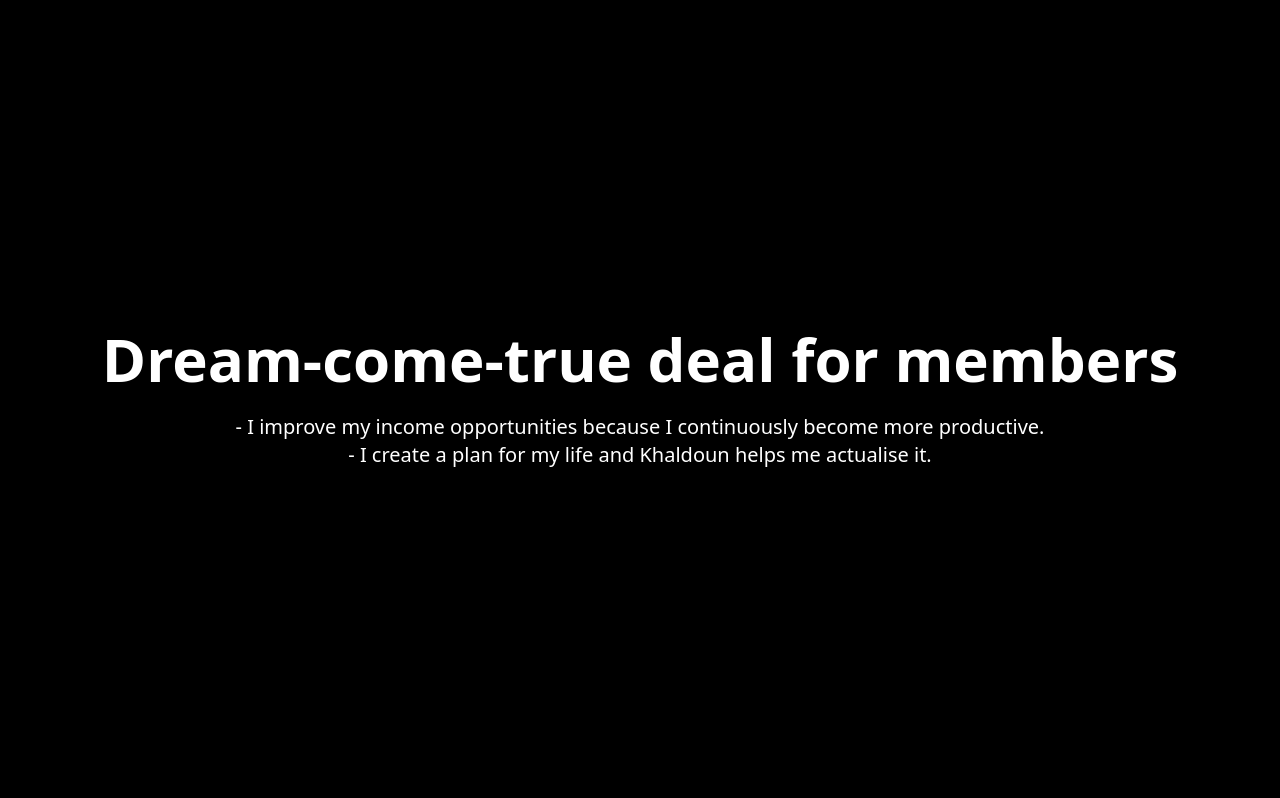
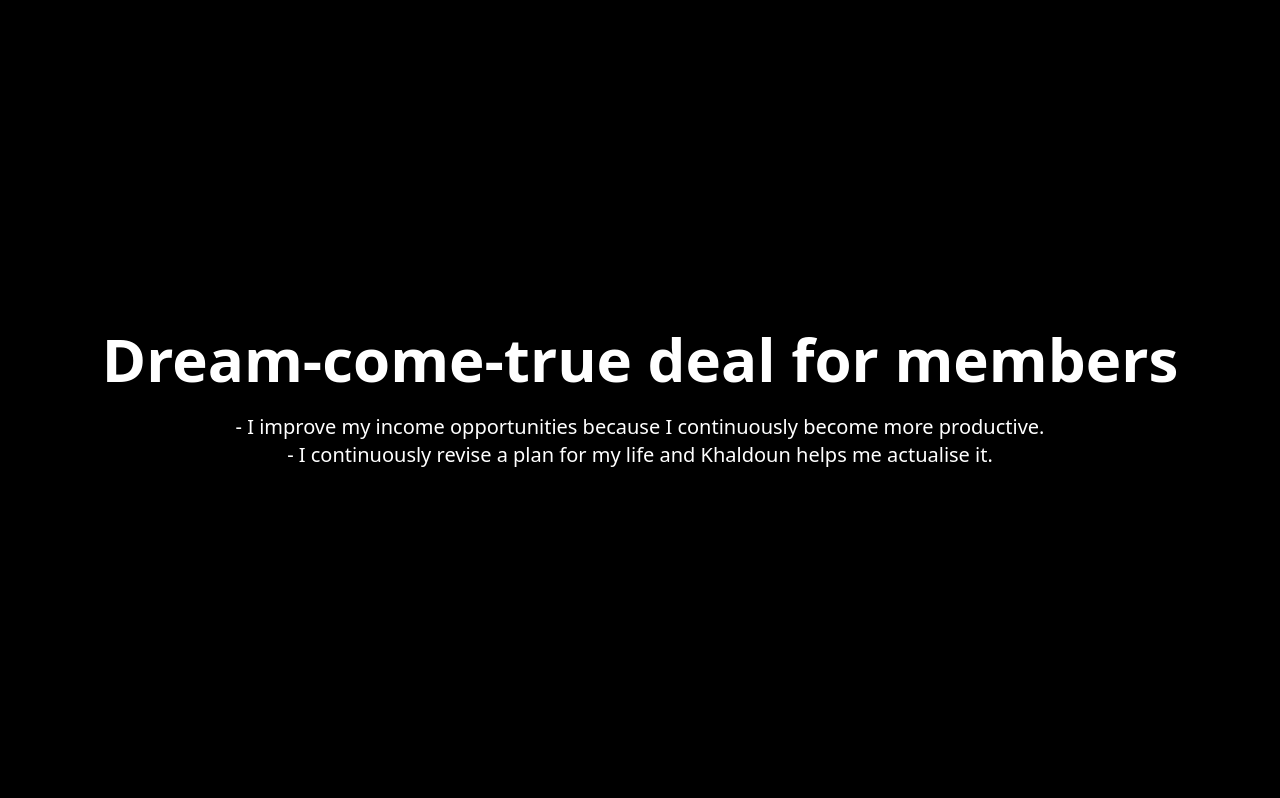
Before and after one commit to khaldoun-xyz/khaldoun, a Django app: page / in a window 1280 px wide. Shown: the part 801-1599 px from the top of the page. Run offline with Django 5.2, Linux system fonts and the light colour scheme.

Commit message:
update dream-come-true deal

```diff
--- a/src/templates/index.html
+++ b/src/templates/index.html
@@ -31,7 +31,7 @@
             <h1 class="text-6xl md:text-10xl font-bold">Dream-come-true deal for members</h1>
             <ul class="list-group text-lg md:text-xl mt-6">
                 <li class="list-group-item" style="background-color: black;">- I improve my income opportunities because I continuously become more productive.</li>
-                <li class="list-group-item" style="background-color: black;">- I create a plan for my life and Khaldoun helps me actualise it.</li>
+                <li class="list-group-item" style="background-color: black;">- I continuously revise a plan for my life and Khaldoun helps me actualise it.</li>
             </ul>
         </div>
     </div>
```
